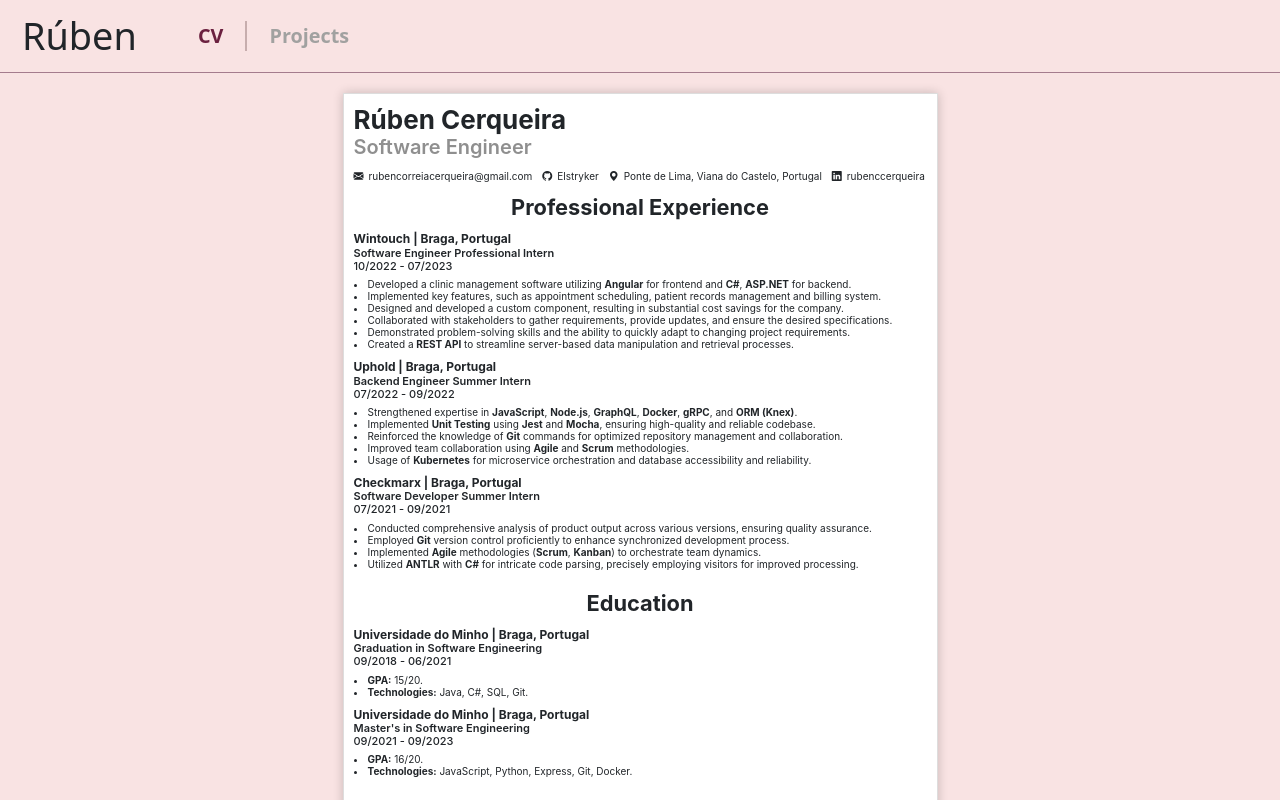
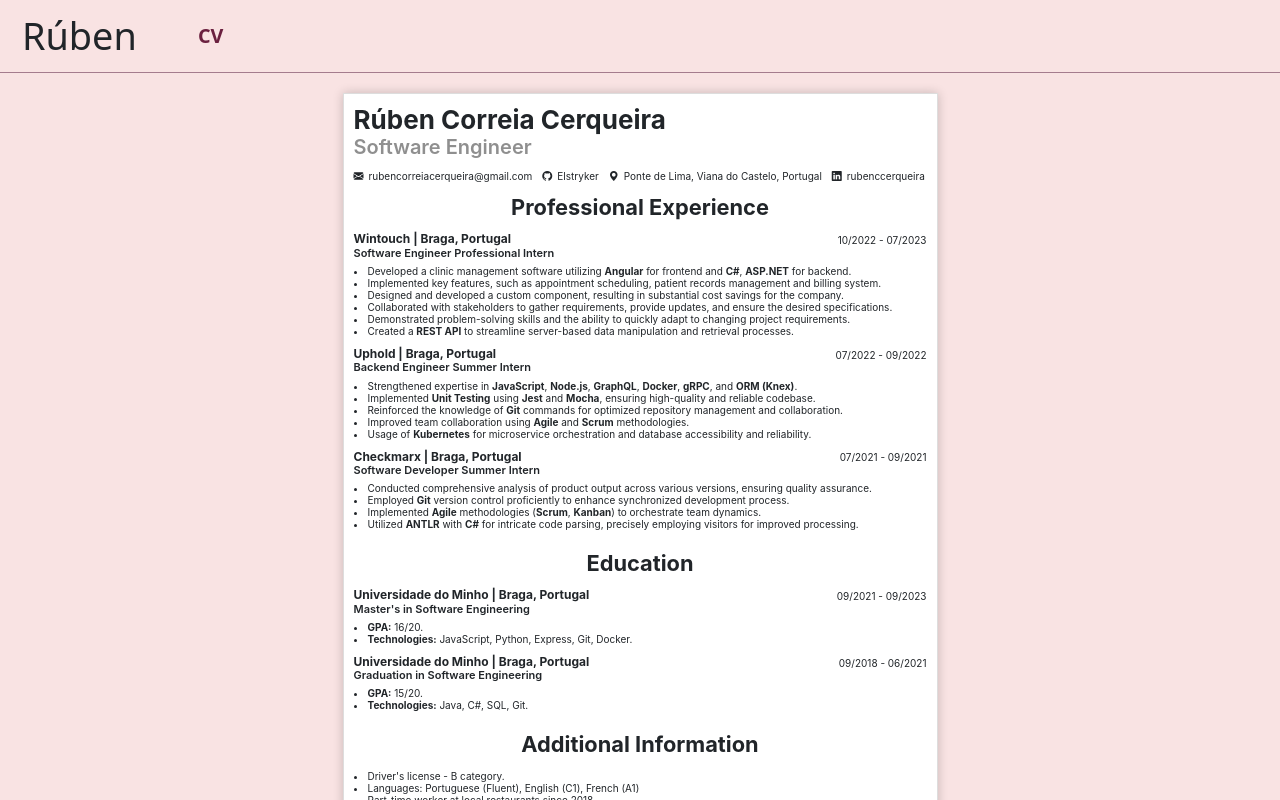
Before and after one commit to rubenccerqueira/rubenccerqueira.github.io, an Angular app: page /cv in a window 1280 px wide. Shown: the top 800 px of the page. Built offline with nearby package versions, Linux system fonts and the light colour scheme.

Commit message:
delete projects and reestructure cv

```diff
--- a/src/app/app.component.html
+++ b/src/app/app.component.html
@@ -5,9 +5,6 @@
     <ul class="d-flex flex-grow-1">
       <li>
         <a routerLink="/cv" routerLinkActive="active-link">CV</a>
-      </li>
-      <li class="disabled">
-        <a routerLink="/projects" routerLinkActive="active-link">Projects</a>
       </li>
     </ul>
   </div>
--- a/src/app/cv/cv.component.html
+++ b/src/app/cv/cv.component.html
@@ -1,7 +1,7 @@
 <section class="A4Page">
   <section class="identification">
     <!-- Identification -->
-    <h1>Rúben Cerqueira</h1>
+    <h1>Rúben Correia Cerqueira</h1>
     <h2>Software Engineer</h2>
   </section>
   <section class="contacts">
@@ -25,28 +25,18 @@
       </li>
     </ul>
   </section>
-  <!--
-    <section class="sectionWithTitle">
-      -- Skills
-      <h1>Skills</h1>
-      <ul class="skillList">
-        <li
-          *ngFor="let skill of cvData.skills; let last = last"
-          [innerHTML]="skill"
-        ></li>
-      </ul>
-    </section>
-  -->
   <section class="sectionWithTitle">
     <!-- Professional Experience -->
     <h1>Professional Experience</h1>
     <div class="experienceSection">
       <div *ngFor="let experience of cvData.professionalExperience" class="contextInfo">
-        <h2>{{ experience.organization }} | {{ experience.location }}, {{experience.country}}</h2>
+        <div class="firstLine">
+          <h2>{{ experience.organization }} | {{ experience.location }}, {{experience.country}}</h2>
+          <h4>{{ experience.dateBegin }} - {{ experience.dateEnd }}</h4>
+        </div>
         <h3>
           {{ experience.title }}
         </h3>
-        <h4>{{ experience.dateBegin }} - {{ experience.dateEnd }}</h4>
         <ul>
           <li *ngFor="let item of experience.body" [innerHtml]="item"></li>
         </ul>
@@ -58,11 +48,13 @@
     <h1>Education</h1>
     <div class="experienceSection">
       <div *ngFor="let education of cvData.education" class="contextInfo">
-        <h2>{{ education.organization }} | {{ education.location }}, {{education.country}}</h2>
+        <div class="firstLine">
+          <h2>{{ education.organization }} | {{ education.location }}, {{education.country}}</h2>
+          <h4>{{ education.dateBegin }} - {{ education.dateEnd }}</h4>
+        </div>
         <h3>
           {{ education.title }}
         </h3>
-        <h4>{{ education.dateBegin }} - {{ education.dateEnd }}</h4>
         <ul>
           <li *ngFor="let item of education.body" [innerHTML]="item"></li>
         </ul>
--- a/src/app/cv/cv.component.scss
+++ b/src/app/cv/cv.component.scss
@@ -83,12 +83,6 @@
       }
     }
 
-    .skillList {
-      columns: 2;
-      font-size: 9px;
-      line-height: 130%;
-    }
-
     .sideBySide {
       display: grid;
       grid-template-columns: repeat(2, 1fr);
@@ -101,6 +95,9 @@
     }
 
     .contextInfo {
+      display: flex;
+      flex-direction: column;
+
       h2 {
         font-size: 12px;
         font-weight: 700;
@@ -114,12 +111,25 @@
       h4 {
         font-size: 11px;
         font-weight: 500;
-        margin-bottom: 5px;
       }
 
       ul {
         line-height: 120%;
         text-align: left;
+        margin-top: 5px;
+      }
+
+      .firstLine {
+        display: flex;
+        align-items: center;
+        justify-content: space-between;
+
+        *:nth-child(2) {
+          line-height: 100%;
+          font-size: 10px;
+          font-weight: normal;
+          padding-top: 1px;
+        }
       }
     }
 
--- a/src/app/dashboard/dashboard.component.html
+++ b/src/app/dashboard/dashboard.component.html
@@ -3,7 +3,7 @@
     <div id="infoBody">
       <div id="infoBody-paragraphs">
         <p>Hi! I'm Rúben Cerqueira</p>
-        <p>Software Engineering Student</p>
+        <p>Software Engineer</p>
       </div>
       <div id="infoBody-photo">
         <img src="./../../assets/photo.jpeg" />
@@ -12,7 +12,6 @@
     <div id="buttonGroup">
       <button routerLink="/routerLink" class="disabled">About me</button>
       <button routerLink="/cv">CV</button>
-      <button routerLink="/projects" class="disabled">Projects</button>
     </div>
   </div>
 </div>
--- a/src/app/data/cvData.json
+++ b/src/app/data/cvData.json
@@ -6,6 +6,18 @@
     "linkedin": "rubenccerqueira"
   },
   "education": [
+    {
+      "title": "Master's in Software Engineering",
+      "organization": "Universidade do Minho",
+      "dateBegin": "09/2021",
+      "dateEnd": "09/2023",
+      "location": "Braga",
+      "country": "Portugal",
+      "body": [
+        "<b>GPA:</b> 16/20.",
+        "<b>Technologies:</b> JavaScript, Python, Express, Git, Docker."
+      ]
+    },
     {
       "title": "Graduation in Software Engineering",
       "organization": "Universidade do Minho",
@@ -16,18 +28,6 @@
       "body": [
         "<b>GPA:</b> 15/20.",
         "<b>Technologies:</b> Java, C#, SQL, Git."
-      ]
-    },
-    {
-      "title": "Master's in Software Engineering",
-      "organization": "Universidade do Minho",
-      "dateBegin": "09/2021",
-      "dateEnd": "09/2023",
-      "location": "Braga",
-      "country": "Portugal",
-      "body": [
-        "<b>GPA:</b> 16/20.",
-        "<b>Technologies:</b> JavaScript, Python, Express, Git, Docker."
       ]
     }
   ],
```
Also changed, not shown: 4 other files (tests, documents, lock files or other folders).
